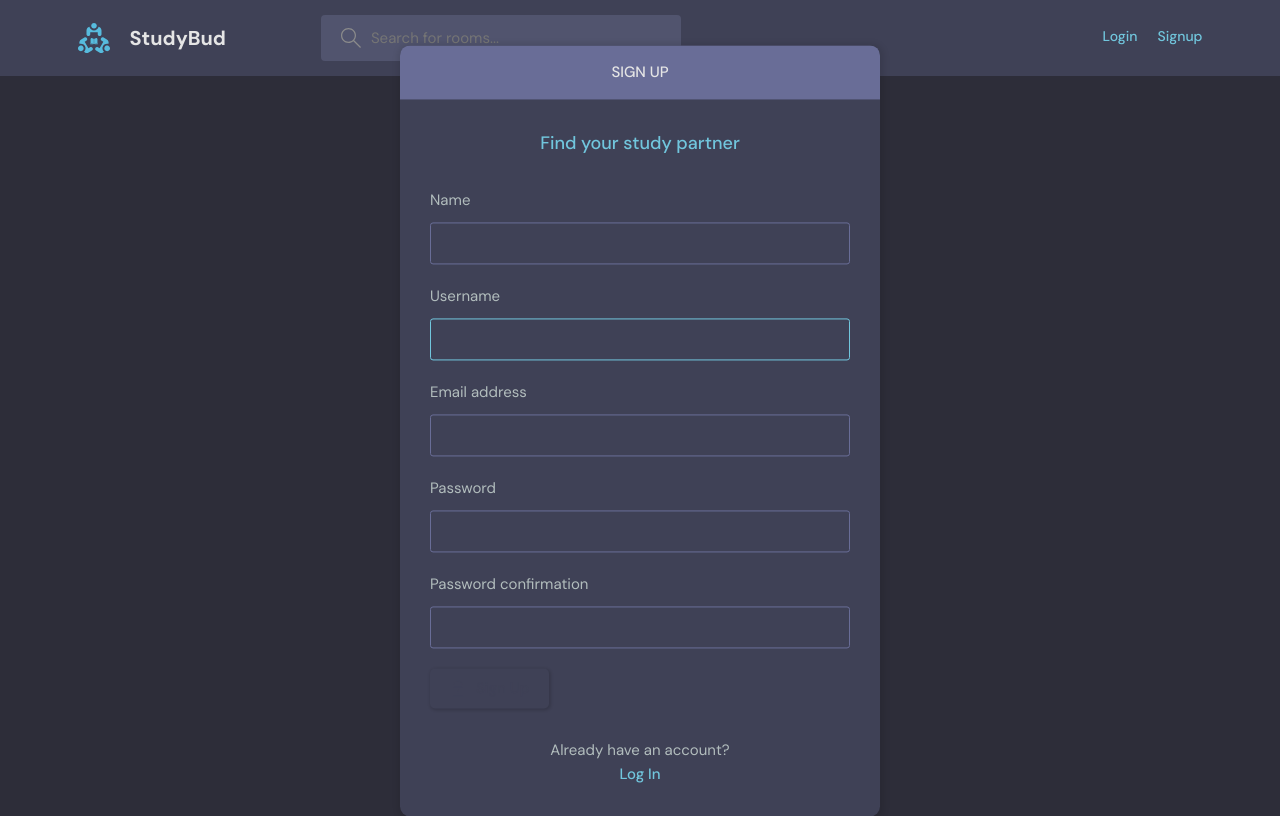
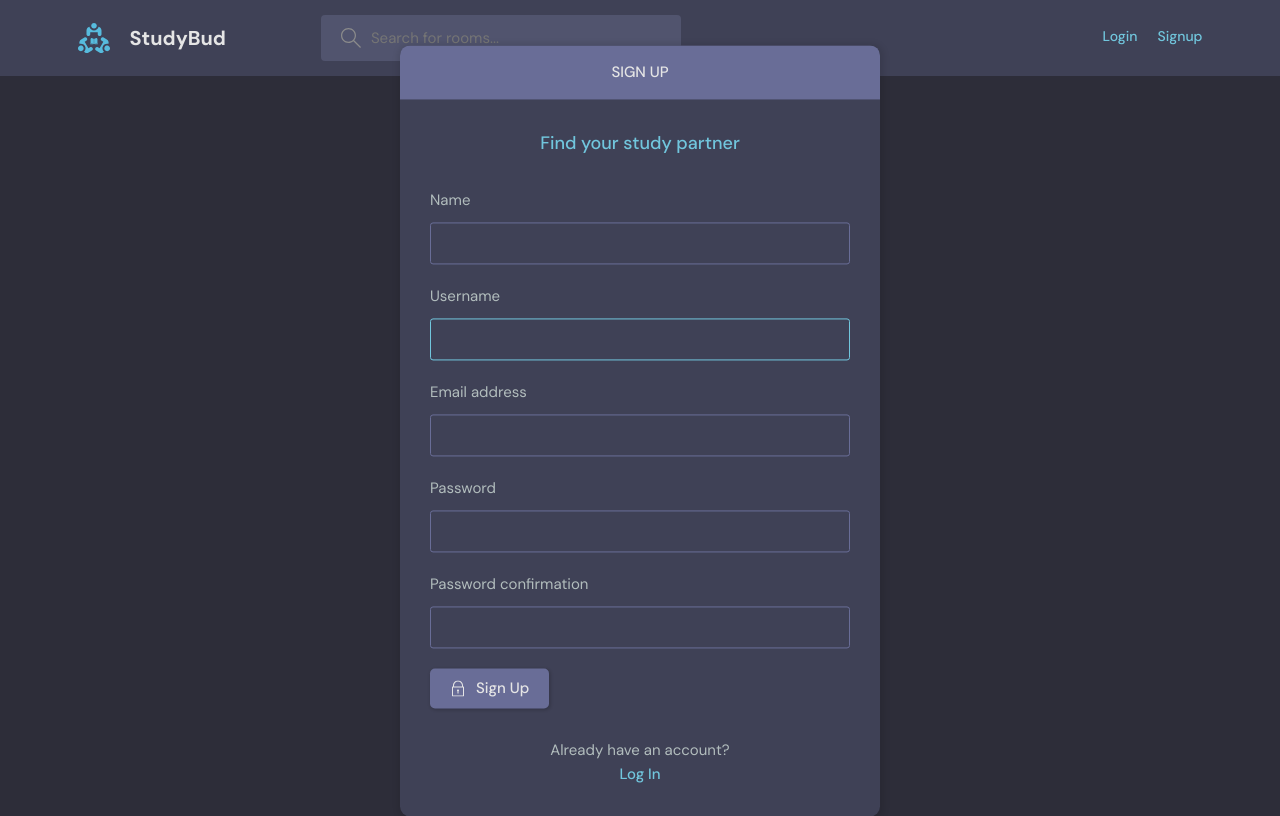
Before and after one commit to sheharyarahmad842/studybud, a Django app: page /accounts/signup/ in a window 1280 px wide. Run offline with Django 4.2, Linux system fonts and the light colour scheme; parts of the project's set-up code (start-up, migrations or seed data) failed here and were passed over.

Commit message:
Modify login and signup buttons class

```diff
--- a/templates/account/login.html
+++ b/templates/account/login.html
@@ -26,7 +26,7 @@
             </div>
             {% endfor %}
 
-            <button class="btn btn--main" type="submit">
+            <button class="btn btn--dark" type="submit">
               <svg
                 version="1.1"
                 xmlns="http://www.w3.org/2000/svg"
--- a/templates/account/signup.html
+++ b/templates/account/signup.html
@@ -24,7 +24,7 @@
               </div>
             {% endfor %}
 
-            <button class="btn btn--main" type="submit">
+            <button class="btn btn--dark" type="submit">
               <svg
                 version="1.1"
                 xmlns="http://www.w3.org/2000/svg"
--- a/templates/base/room_form.html
+++ b/templates/base/room_form.html
@@ -41,7 +41,7 @@
             </div>
             <div class="form__action">
               <a class="btn btn--dark" href="{{request.META.HTTP_REFERER}}">Cancel</a>
-              <button class="btn btn--main" type="submit">Submit</button>
+              <button class="btn btn--dark" type="submit">Submit</button>
             </div>
           </form>
         </div>
```
